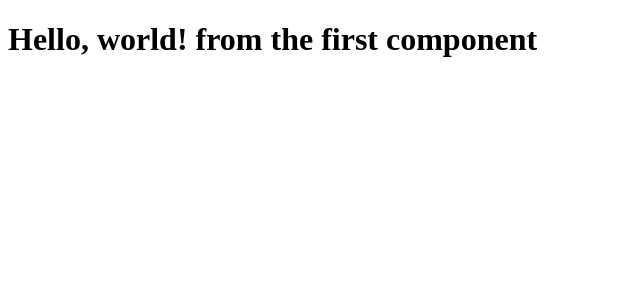
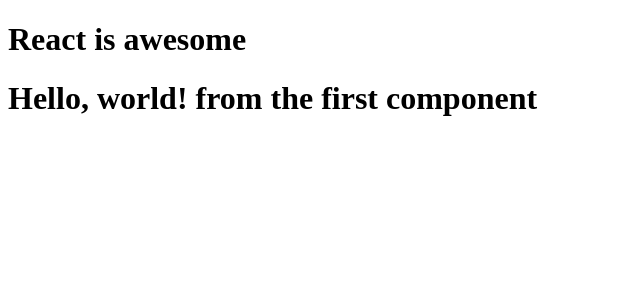
Before and after one commit to GetontoMoses/W3Schools-React, a React (Create React App) app in the folder my-react-app/: page / in a window 1280 px wide. Shown: the top 300 px of the page, without its empty margins (0-640 px from the left). Built offline with nearby package versions, Linux system fonts and the light colour scheme.

Commit message:
feat: created a component to handle props

```diff
--- a/my-react-app/src/App.jsx
+++ b/my-react-app/src/App.jsx
@@ -1,8 +1,10 @@
 import React from "react";
+import PropsLookup from "./PropsLookup";
 
 export default function App() {
   return (
     <div>
+       <PropsLookup comment="awesome" /> {/*I can pass a prop to the component in another component */}
       <h1>Hello, world! from the first component</h1>
     </div>
   );
--- /dev/null
+++ b/my-react-app/src/PropsLookup.jsx
@@ -0,0 +1,9 @@
+import React from "react";
+
+export default function PropsLookup(props) {
+  return (
+    <div>
+      <h1>React is {props.comment}</h1>
+    </div>
+  );
+}
```
